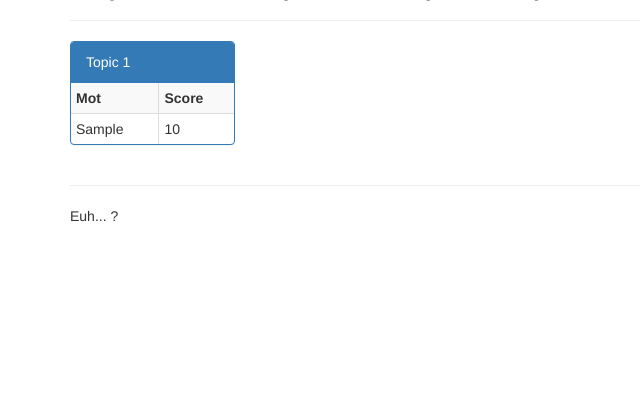
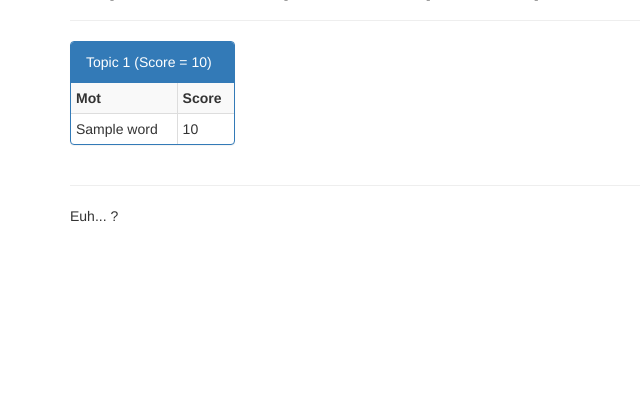
Before and after one commit to mdiplo/habeascorpus, a Django app: template browser/templates/voir_topics.html in a window 1280 px wide. Shown: the part 349-754 px from the top of the page, without its empty margins (0-640 px from the left). Run offline with Django 3.2, Linux system fonts and the light colour scheme; the template is opened without the code that fills it: most values are stand-ins (such as "Sample title", 1, 10 or a date in 2020); some libraries are stand-ins or nearby versions.

Commit message:
voir_article : Affiche maintenant les trois topics les plus significatifs pour l'article

```diff
--- a/browser/entities/document.py
+++ b/browser/entities/document.py
@@ -24,7 +24,7 @@ class Document(topic.Base):
     langue = Column(String)
     auteur = Column(String)
     mots = Column(String)
-    topics = relationship("DocumentTopic")
+    topics = relationship("DocumentTopic", order_by="-DocumentTopic.score", backref="documents")
     #date = Column(DateTime)
 
     def __init__(self, l):
--- /dev/null
+++ b/browser/templates/topic_related_words.html
@@ -0,0 +1,20 @@
+<!-- Affiche une boîte qui contient le numéro du topic, et un tableau contenant
+les mots reliés au topic avec pour chacun le score associé -->
+
+<div class="panel panel-primary">
+	<div class="panel-heading">Topic {{ topic.id }}
+		{% if score	%} (Score = {{ score|floatformat:-3 }}) {% endif %}
+	</div>
+	<table class="table table-bordered table-condensed table-striped">
+		<tr>
+			<th><strong>Mot</strong></th>
+			<th><strong>Score</strong></th>
+		</tr>
+		{% for word in topic.get_related_words  %}
+		<tr>
+			<td>{{ word.word }}</td>
+			<td>{{ word.topic_score|floatformat:-3}}</td>
+		</tr>
+		{% endfor %}
+	</table>
+</div>
--- a/browser/templates/voir_topics.html
+++ b/browser/templates/voir_topics.html
@@ -11,22 +11,9 @@
 <div class="row">
 {% endif %}
 
-	<div class="topic col-md-2">
-		<div class="panel panel-primary">
-			<div class="panel-heading">Topic {{ forloop.counter }}</div>
-			<table class="table table-bordered table-condensed table-striped">
-				<tr>
-					<th><strong>Mot</strong></th>
-					<th><strong>Score</strong></th>
-				</tr>
-				{% for word in topic  %}
-				<tr>
-					<td>{{ word.1 }}</td>
-					<td>{{ word.0|floatformat:-3}}</td>
-				</tr>
-				{% endfor %}
-			</table>
-		</div>
+	<!--topic-->
+	<div class="col-md-2">
+		{% include "topic_related_words.html" with topic=topic %}
 	</div>
 
 {% if forloop.counter|divisibleby:6 or forloop.last%}
```
Also changed, not shown: browser/entities/topic.py (+5 -3 lines), browser/server.py (+4 -4 lines), browser/templates/voir_article.html (+10 -0 lines).
